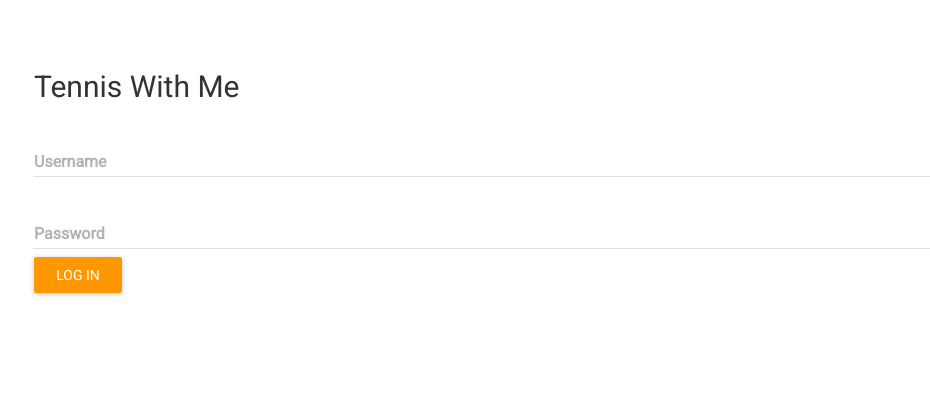
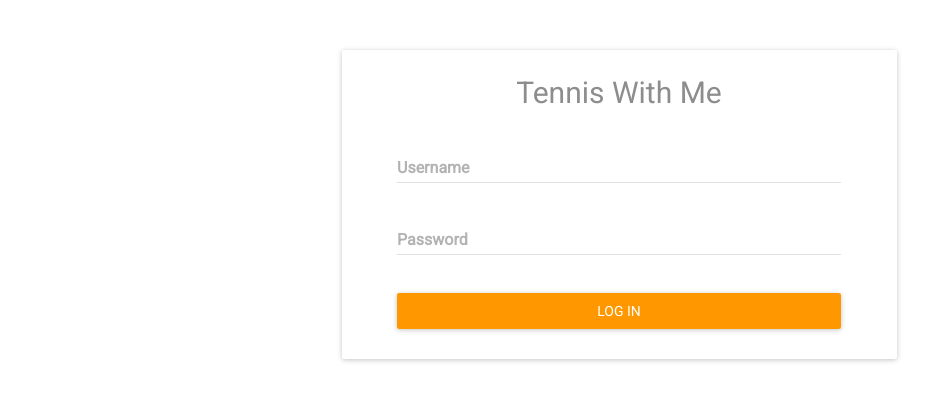
Before and after one commit to dpasic/TennisWithMe-React, a React (Create React App) app: page /login in a window 1280 px wide. Shown: the top 400 px of the page, without its empty margins (21-951 px from the left). Built offline with nearby package versions, Linux system fonts and the light colour scheme.

Commit message:
Improve design of Login page

```diff
--- a/src/components/login/Login.js
+++ b/src/components/login/Login.js
@@ -9,6 +9,21 @@ import RaisedButton from 'material-ui/RaisedButton';
 
 import Net from '../../common/Net';
 import Token from '../../common/Token';
+
+const styles = {
+    signIn: {
+        padding: '6px 10% 0 10%',
+        height: '100%',
+        title: {
+            color: '#8D8D8D',
+            textAlign: 'center'
+        }
+    },
+    loginButton: {
+        margin: '30px 0 30px 0',
+        width: '100%'
+    }
+};
 
 class Login extends Component {
 
@@ -65,28 +80,17 @@ class Login extends Component {
             <div className="login">
               <Grid style={ { marginTop: 50 } }>
                 <Row>
-                  <Col>
-                  <h2>Tennis With Me</h2>
-                  </Col>
-                </Row>
-                <Row>
-                  <Col>
-                  <TextField name="username" value={ this.state.loginInfo.username } floatingLabelText="Username" onChange={ this.fieldValueChange } fullWidth={ true } />
-                  </Col>
-                </Row>
-                <Row>
-                  <Col>
-                  <TextField name="password" type="password" value={ this.state.loginInfo.password } floatingLabelText="Password" onChange={ this.fieldValueChange } fullWidth={ true } />
-                  </Col>
-                </Row>
-                <Row>
-                  <Col>
-                  <RaisedButton label="Log In" primary={ true } onClick={ this.logIn } />
+                  <Col sm={ 12 } md={ 6 } mdPush={ 3 } className="loginForm">
+                  <Paper style={ styles.signIn }>
+                    <h2 style={ styles.signIn.title }>Tennis With Me</h2>
+                    <TextField name="username" value={ this.state.loginInfo.username } floatingLabelText="Username" onChange={ this.fieldValueChange } fullWidth={ true } />
+                    <TextField name="password" type="password" value={ this.state.loginInfo.password } floatingLabelText="Password" onChange={ this.fieldValueChange } fullWidth={ true }
+                    />
+                    <RaisedButton style={ styles.loginButton } label="Log In" primary={ true } onClick={ this.logIn } />
+                  </Paper>
                   </Col>
                 </Row>
               </Grid>
-              <Paper>
-              </Paper>
             </div>
             );
     }
```
